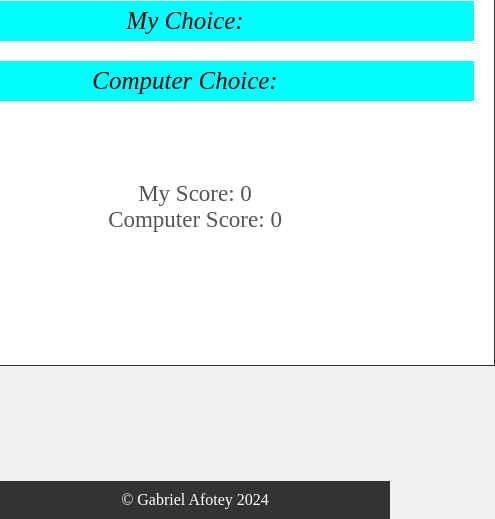
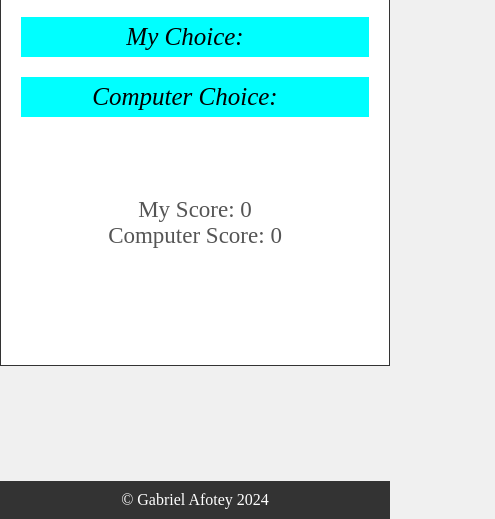
Before and after one commit to odai307/rock-paper-scissors, a plain HTML site: page index.html in a window 390 px wide. Shown: the part 325-844 px from the top of the page, 495 px wide, since content can reach past the window. Drawn offline with Linux system fonts and the light colour scheme.

Commit message:
responsive css

```diff
--- a/styles.css
+++ b/styles.css
@@ -16,7 +16,7 @@ body {
 
 .container {
     height: 500px;
-    width: 600px;
+    width: min(600px, 100%);
     border: 1px solid #333;
     background-color: #fff;
     padding: 20px;
```
Also changed, not shown: 1 other file.
